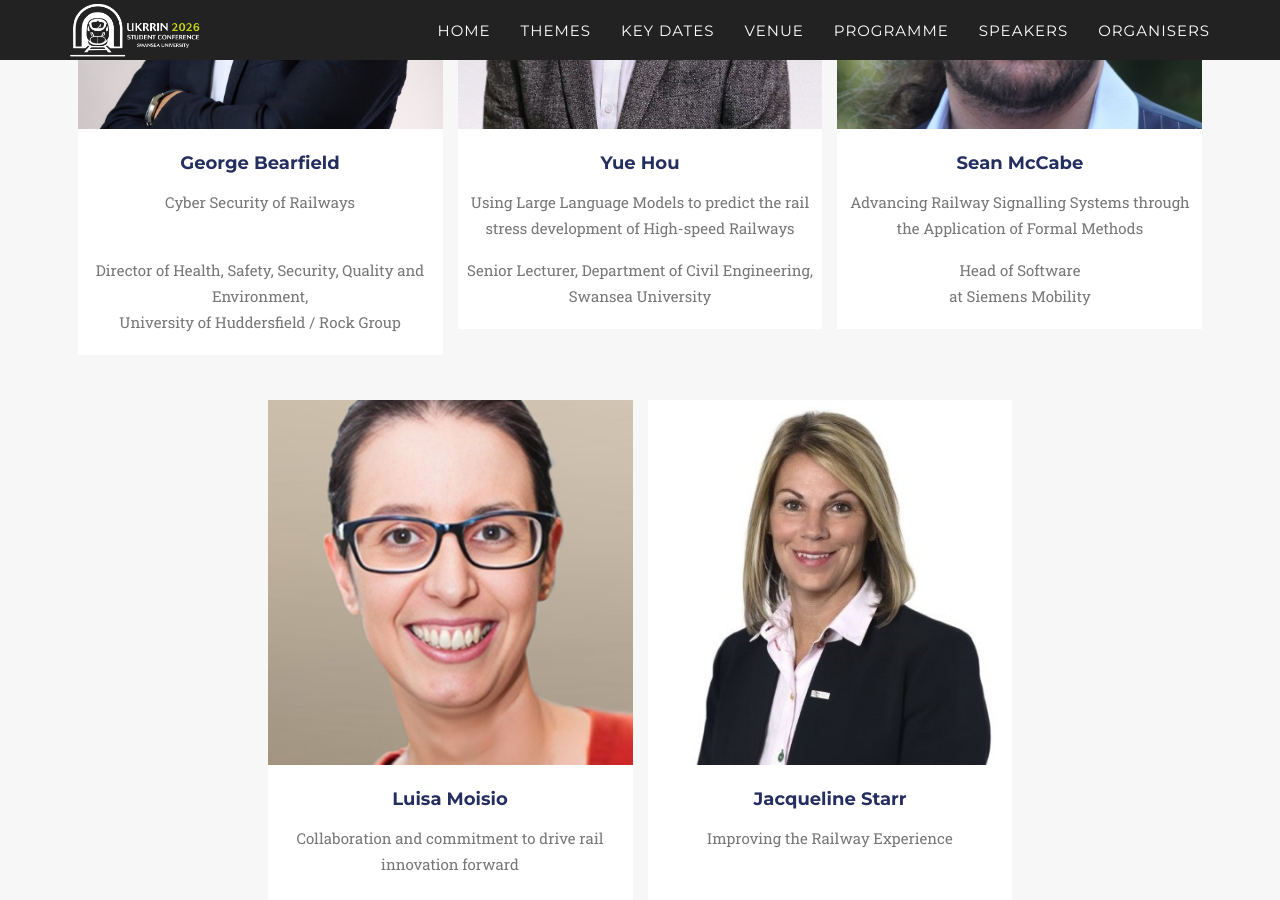
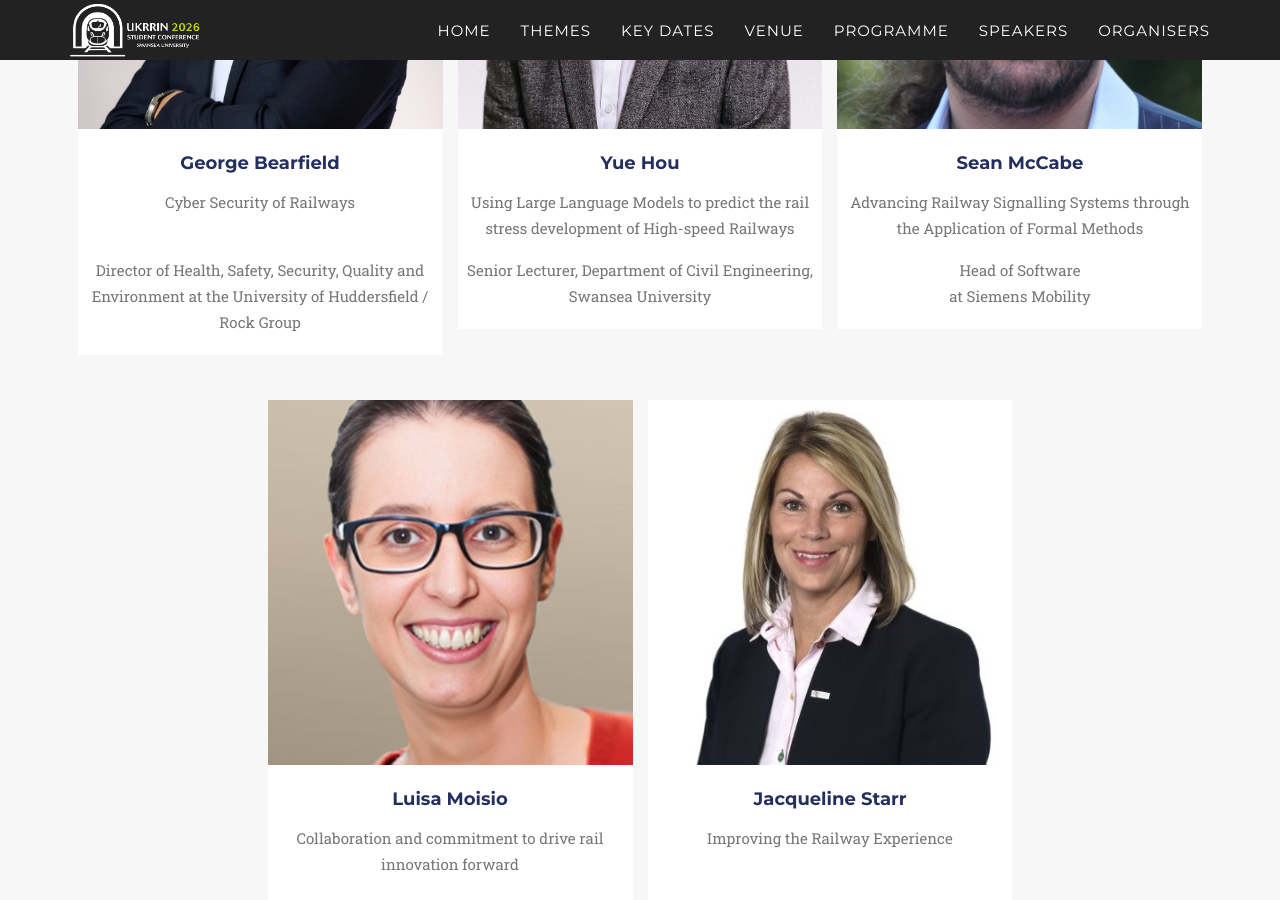
Before and after one commit to ukrrin2026swansea/ukrrin2026swansea.github.io, a Jekyll site: the page built from _2017_pages/speakers.html, in a window 1280 px wide and 900 px high, scrolled down 632 px. Built offline with Jekyll 4.4.1, drawn with Linux system fonts in a browser that asks for light colours; some web fonts are replaced.

Commit message:
george formatting

```diff
--- a/_data/twenty_17/speakers.yml
+++ b/_data/twenty_17/speakers.yml
@@ -4,7 +4,7 @@
   img: GeorgeBearfield.jpg
   thumbnail: GeorgeBearfield.jpg
   alt: Picture of George Bearfield
-  affiliation: Director of Health, Safety, Security, Quality and Environment,<br>University of Huddersfield / Rock Group
+  affiliation: Director of Health, Safety, Security, Quality and Environment at the University of Huddersfield / Rock Group
 
 - title: Yue Hou
   name: Yue Hou
```
